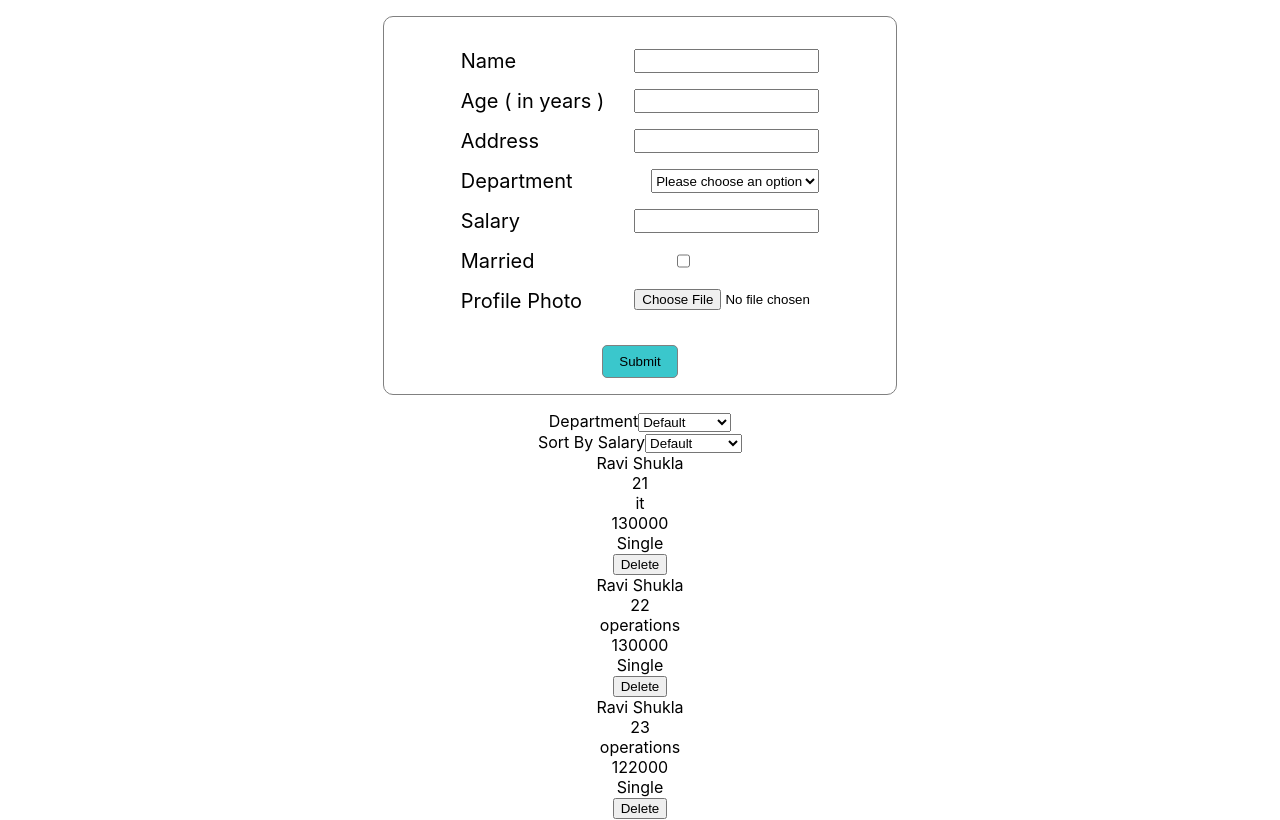
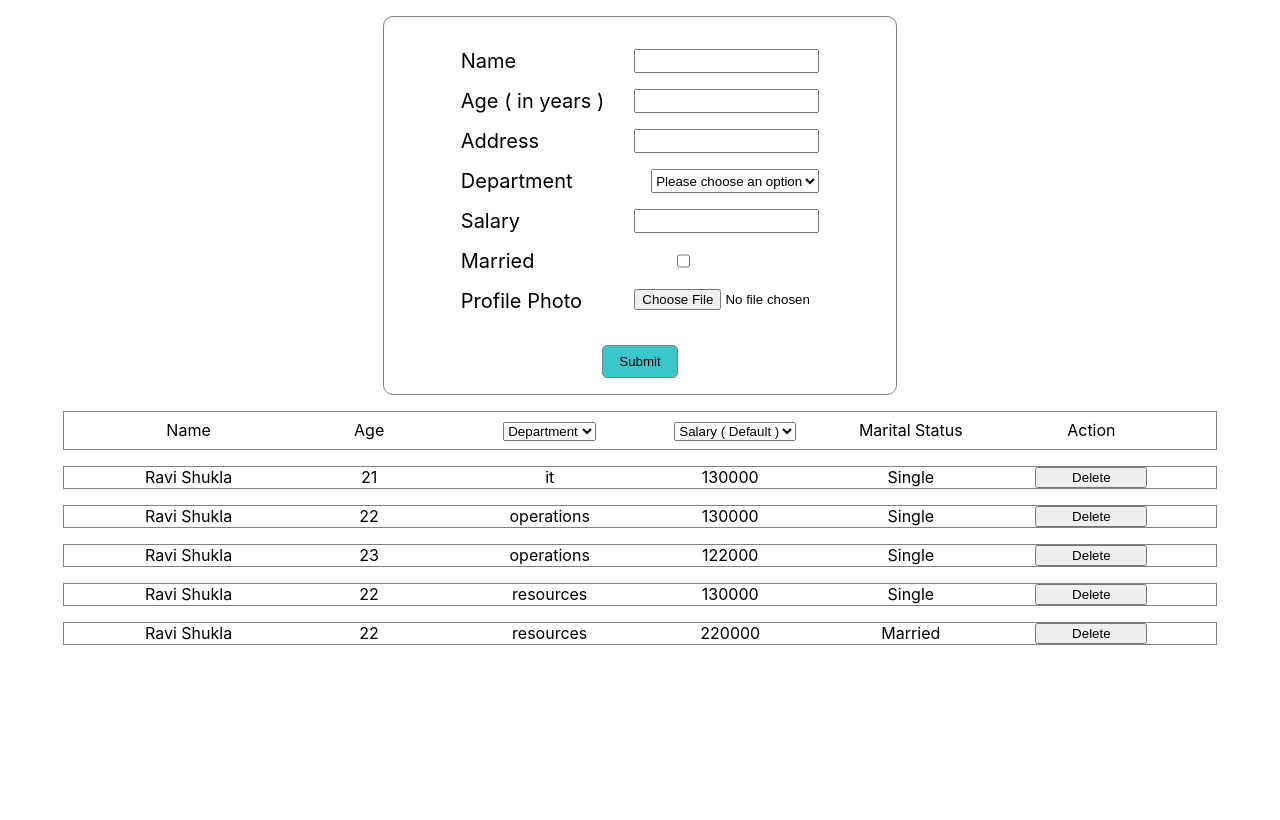
Before and after one commit to Rshukla12/Employee-Management, a React (Create React App) app: page / in a window 1280 px wide. Shown: the top 820 px of the page. Built offline with nearby package versions, Linux system fonts and the light colour scheme; data requests are answered from the project's data file.

Commit message:
Added table layout for users

```diff
--- a/src/Components/Table/Table.jsx
+++ b/src/Components/Table/Table.jsx
@@ -50,11 +50,12 @@ const Table = ({isUpdated}) => {
                 <div>...Error</div>
             ) : (
                 <div>
-                    <form>
+                    <div className={style.tableHead}>
+                        <div>Name</div>
+                        <div>Age</div>
                         <div>
-                            <label htmlFor="filter">Department</label>
                             <select name="filter" onChange={handleChange} >
-                                <option value="default">Default</option>
+                                <option value="default">Department</option>
                                 <option value="management">Mangement</option>
                                 <option value="operations">Operations</option>
                                 <option value="it">IT</option>
@@ -62,14 +63,15 @@ const Table = ({isUpdated}) => {
                             </select>
                         </div>
                         <div>
-                            <label htmlFor="sorting">Sort By Salary</label>
                             <select name="sorting" onChange={handleChange} >
-                                <option value="default">Default</option>
+                                <option value="default">Salary ( Default )</option>
                                 <option value="asc">Lowest First</option>
                                 <option value="desc">Highest First</option>
                             </select>
                         </div>
-                    </form>
+                        <div>Marital Status</div>
+                        <div>Action</div>
+                    </div>
                     <div>
                         {data.length > 0 ?
                             data
--- a/src/Components/Table/Table.module.css
+++ b/src/Components/Table/Table.module.css
@@ -0,0 +1,16 @@
+
+
+.tableItem, .tableHead {
+    display: flex;
+    justify-content: space-evenly;
+    width: 90%;
+    margin: 1rem auto;
+    border: 1px solid gray;
+}
+.tableItem > *, .tableHead > * {
+    width: 7rem;
+}
+.tableHead {
+    padding: 0.5rem 0rem;
+    margin: 1rem auto;
+}
```
